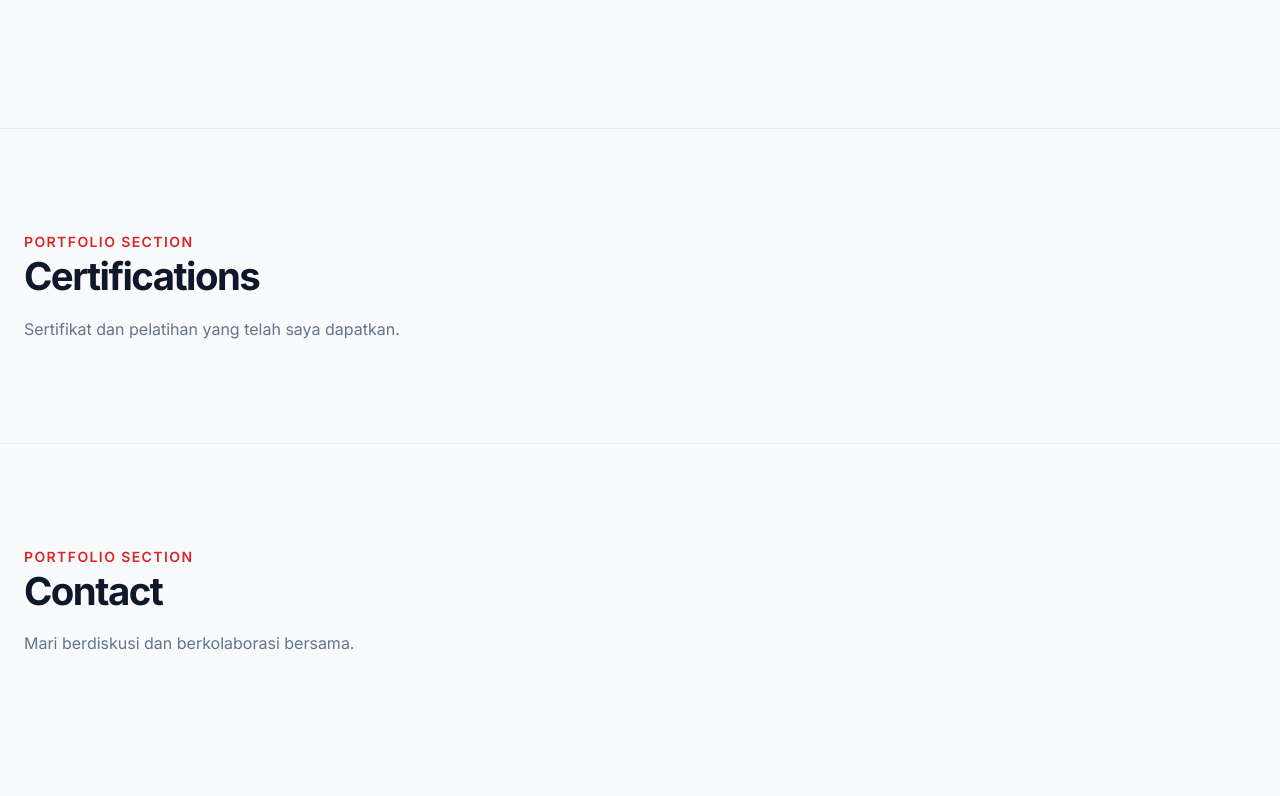
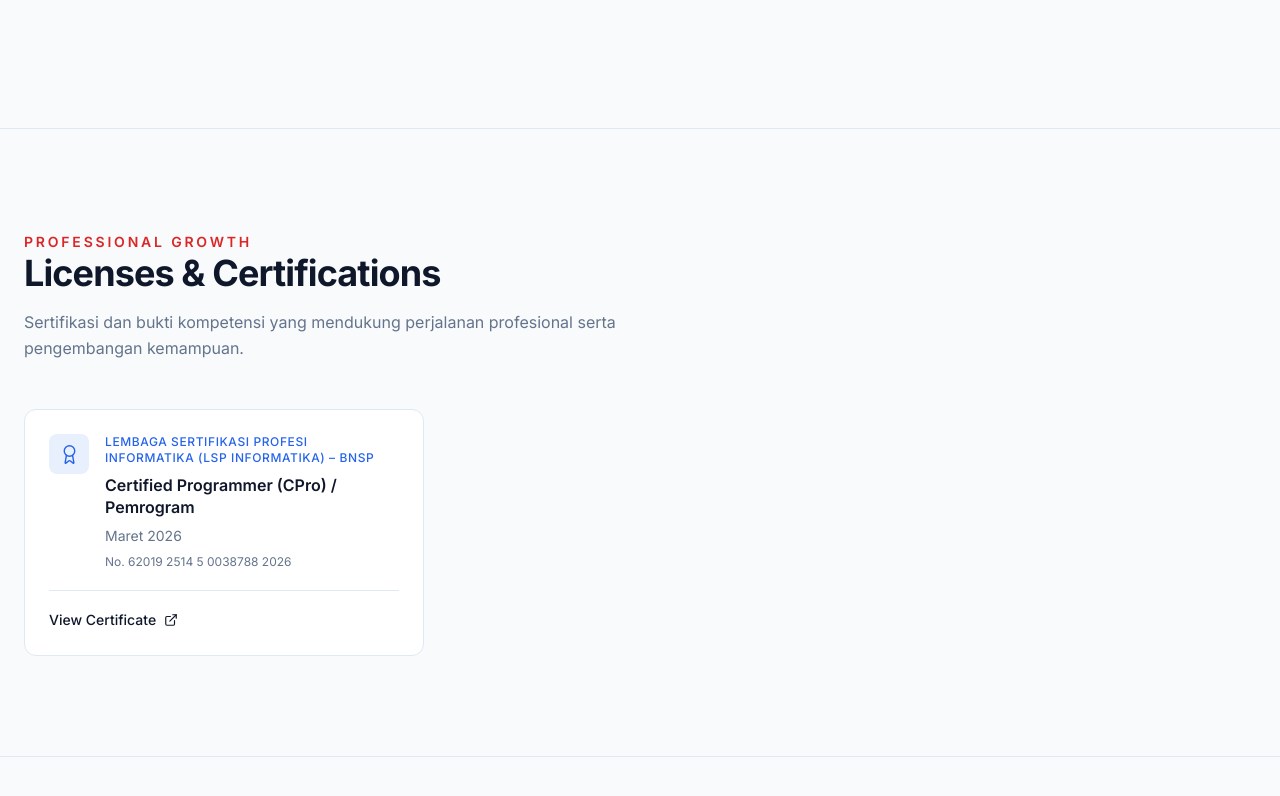
Before and after one commit to LYChubby/portfolio-fauzi, a Next.js app: page / in a window 1280 px wide. Shown: the part 5404-6200 px from the top of the page. Before the commit the page ends 6161 px from the top, so only its background shows below. Built offline with nearby package versions, Linux system fonts and the light colour scheme.

Commit message:
Menghubungkan Certifications Sections Ke Halaman Utama

```diff
--- a/src/app/page.tsx
+++ b/src/app/page.tsx
@@ -3,13 +3,9 @@ import Hero from "@/components/sections/Hero";
 import Experience from "@/components/sections/Experience";
 import Projects from "@/components/sections/Projects";
 import TechStack from "@/components/sections/TechStack";
+import Certifications from "@/components/sections/Certifications";
 
 const sections = [
-  {
-    id: "certifications",
-    title: "Certifications",
-    description: "Sertifikat dan pelatihan yang telah saya dapatkan.",
-  },
   {
     id: "contact",
     title: "Contact",
@@ -27,6 +23,7 @@ export default function Home() {
         <Experience />
         <Projects />
         <TechStack />
+        <Certifications />
 
         {/* Temporary Sections */}
         {sections.map((section) => (
```
